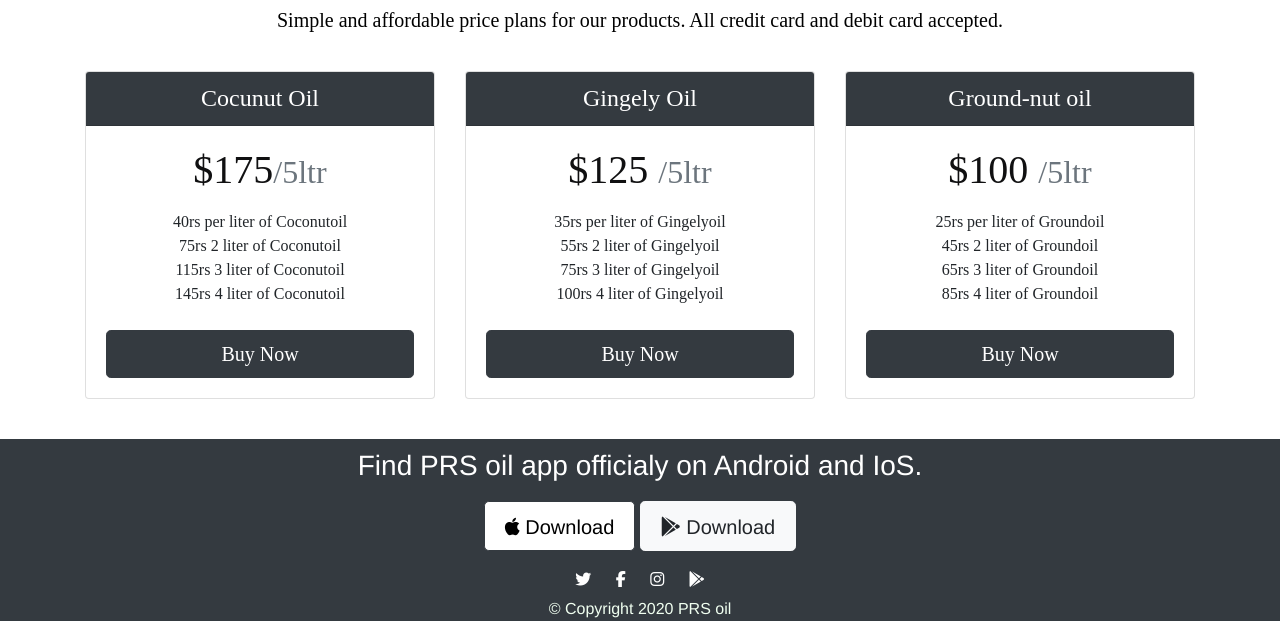
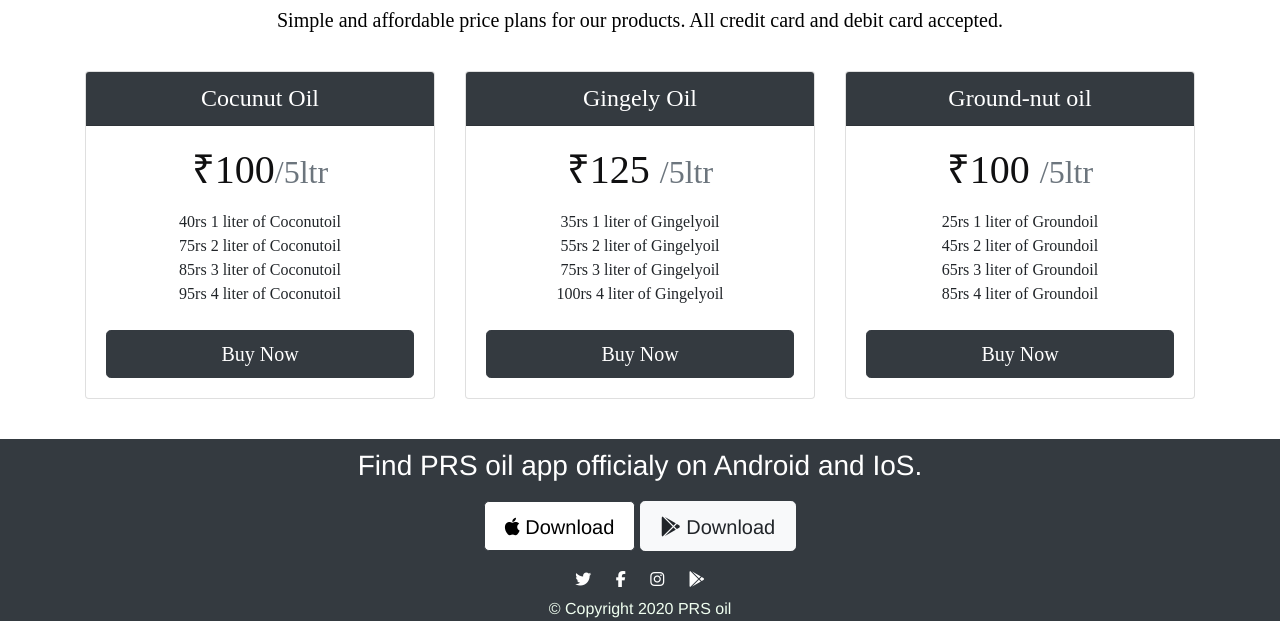
Before and after one commit to umesh-ron/OIL_website, a plain HTML site: page index.html in a window 1280 px wide. Shown: the part 1489-2110 px from the top of the page. Drawn offline with nearby package versions, Linux system fonts and the light colour scheme.

Commit message:
Update index.html

```diff
--- a/index.html
+++ b/index.html
@@ -43,7 +43,7 @@
 <br>
 <br>
 <div class="row">
-    <div class="col-lg-6 col-md-12 mobile-resize">
+    <div class=" col-lg-6 col-md-12  mobile-resize">
       <h1>Prepare Yummy Foods And Tasty Snacks <br>
         Made From PRS Oils Available Online.</h1>
 
@@ -142,12 +142,12 @@
         <h4 class="my-0 font-weight-normal text-white">Cocunut Oil</h4>
       </div>
       <div class="card-body">
-        <h1 class="card-title pricing-card-title">$175<small class="text-muted">/5ltr</small></h1>
+        <h1 class="card-title pricing-card-title">₹100<small class="text-muted">/5ltr</small></h1>
         <ul class="list-unstyled mt-3 mb-4">
-          <li>40rs per liter of Coconutoil</li>
+          <li>40rs 1 liter of Coconutoil</li>
           <li>75rs 2 liter of Coconutoil</li>
-          <li>115rs 3 liter of Coconutoil</li>
-          <li>145rs 4 liter of Coconutoil</li>
+          <li>85rs 3 liter of Coconutoil</li>
+          <li>95rs 4 liter of Coconutoil</li>
         </ul>
         <button type="button" class="btn btn-lg btn-block btn-dark">Buy Now</button>
       </div>
@@ -157,9 +157,9 @@
         <h4 class="my-0 font-weight-normal text-white">Gingely Oil</h4>
       </div>
       <div class="card-body">
-        <h1 class="card-title pricing-card-title">$125 <small class="text-muted">/5ltr</small></h1>
+        <h1 class="card-title pricing-card-title">₹125 <small class="text-muted">/5ltr</small></h1>
         <ul class="list-unstyled mt-3 mb-4">
-          <li>35rs per liter of Gingelyoil</li>
+          <li>35rs 1 liter of Gingelyoil</li>
           <li>55rs 2 liter of Gingelyoil</li>
           <li>75rs 3 liter of Gingelyoil</li>
           <li>100rs 4 liter of Gingelyoil</li>
@@ -172,10 +172,11 @@
         <h4 class="my-0 font-weight-normal text-white">Ground-nut oil</h4>
       </div>
       <div class="card-body">
-        <h1 class="card-title pricing-card-title">$100 <small class="text-muted">/5ltr</small></h1>
+        <h1 class="card-title pricing-card-title">₹100 <small class="text-muted">/5ltr</small></h1>
         <ul class="list-unstyled mt-3 mb-4">
-           <li>25rs per liter of Groundoil</li>
-          <li>45rs 2 liter of Groundoil</li>
+           <li>25rs 1 liter of Groundoil</li>
+           <li>45rs 2 liter of Groundoil</li>
+
           <li>65rs 3 liter of Groundoil</li>
           <li>85rs 4 liter of Groundoil</li>
         </ul>
```
